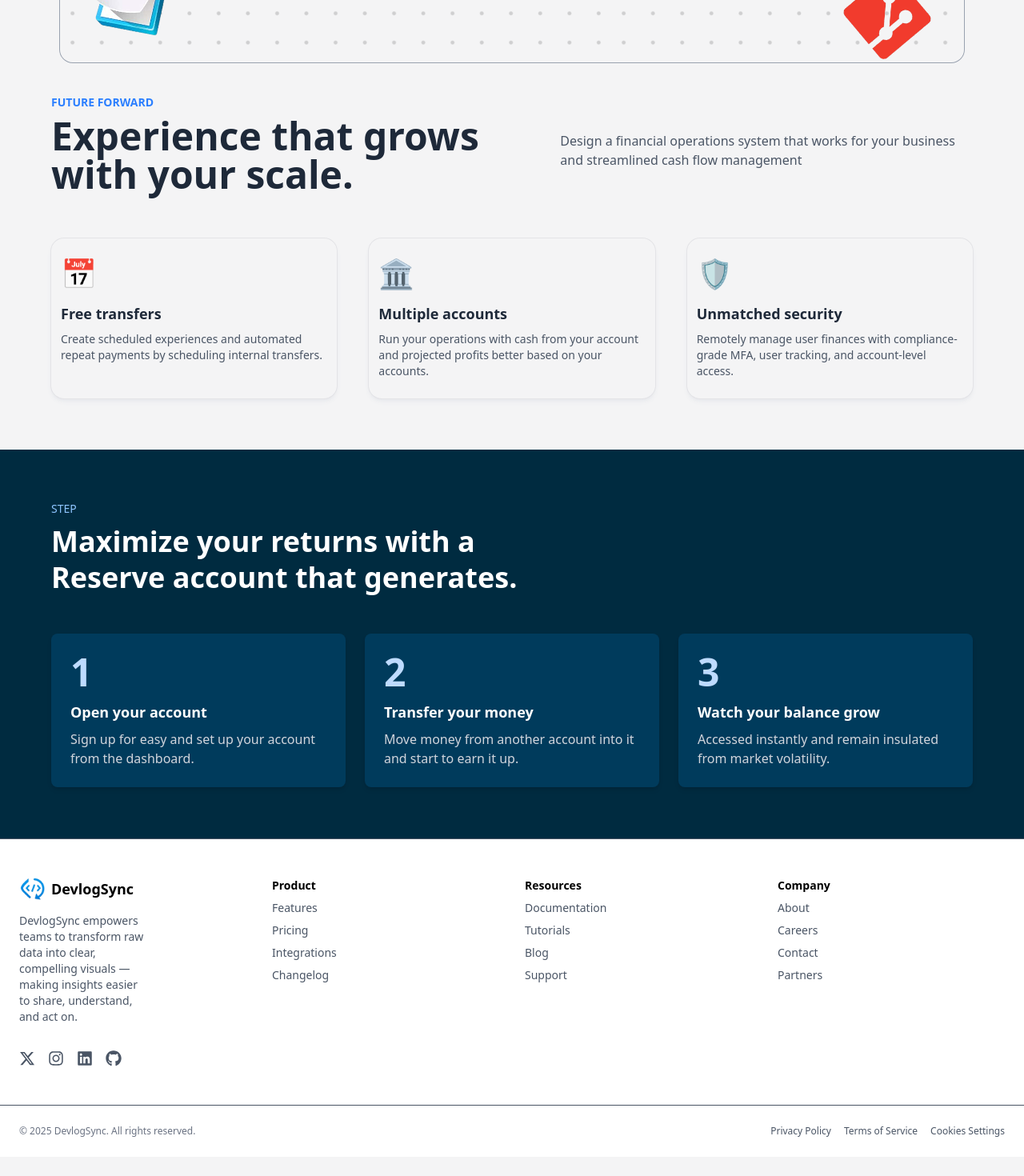
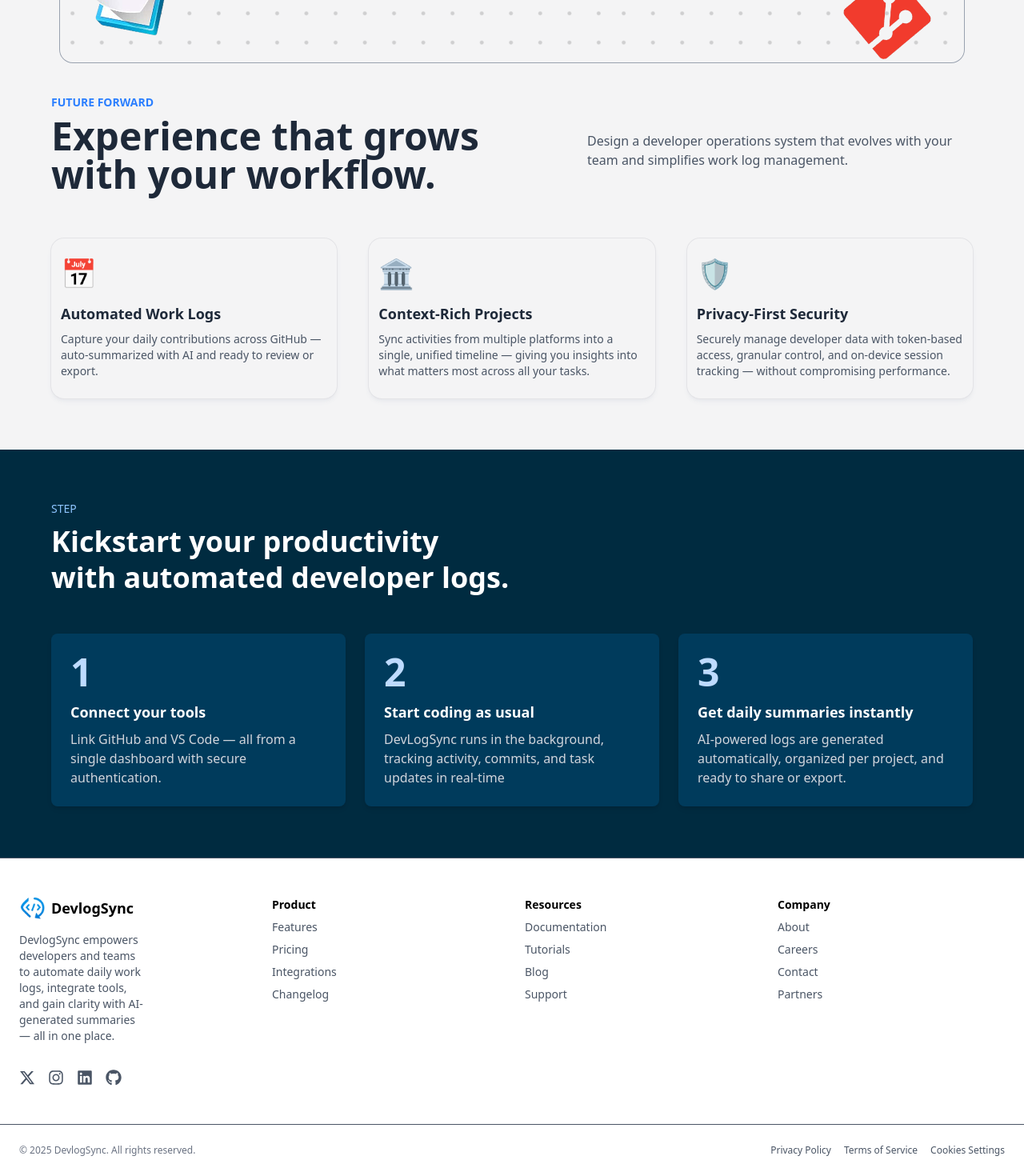
Before and after one commit to SnehansuBehera/devlogSync-frontend, a Next.js app: page / in a window 1280 px wide. Shown: the part 672-2142 px from the top of the page at 80% size. Before the commit the page ends 2118 px from the top, so only its background shows below. Built offline with nearby package versions, Linux system fonts and the light colour scheme.

Commit message:
writeups-fixed

```diff
--- a/src/app/[projectName]/[id]/page.tsx
+++ b/src/app/[projectName]/[id]/page.tsx
@@ -63,13 +63,13 @@
   // const [project, setProject] = useState<ProjectType | null>(null);
   // console.log(project);
 
-  const handleExportLog = async () => {
+  const handleExportLog = async (date: string) => {
     if (!projectId) {
       toast.error("Missing token or project ID");
       return;
     }
-
-    dispatch(generateSummaryAndSendEmail({ projectId }))
+    toast.error(date);
+    dispatch(generateSummaryAndSendEmail({ projectId, date }))
       .unwrap()
       .then(() => {
         toast.success("Daily report exported & emailed successfully!");
@@ -281,7 +281,9 @@
           <div className="flex items-center justify-between">
             <h2 className="text-lg font-semibold mb-1">View Logs</h2>
             <button
-              onClick={handleExportLog}
+              onClick={() =>
+                handleExportLog(new Date().toISOString().split("T")[0])
+              }
               disabled={exportTime}
               className={`rounded-md px-4 py-2 text-white text-sm font-medium transition ${
                 exportTime
@@ -371,7 +373,14 @@
                       day: "numeric",
                     })}
                   </span>
-                  <button className="px-3 py-1 text-sm bg-blue-600 text-white rounded hover:bg-blue-700 transition">
+                  <button
+                    onClick={() =>
+                      handleExportLog(
+                        new Date(log.date).toISOString().split("T")[0]
+                      )
+                    }
+                    className="px-3 py-1 text-sm bg-blue-600 text-white rounded hover:bg-blue-700 transition"
+                  >
                     Export
                   </button>
                 </div>
--- a/src/app/components/About.tsx
+++ b/src/app/components/About.tsx
@@ -2,21 +2,21 @@
   const features = [
     {
       icon: "📅",
-      title: "Free transfers",
+      title: "Automated Work Logs",
       description:
-        "Create scheduled experiences and automated repeat payments by scheduling internal transfers.",
+        "Capture your daily contributions across GitHub — auto-summarized with AI and ready to review or export.",
     },
     {
       icon: "🏛️",
-      title: "Multiple accounts",
+      title: "Context-Rich Projects",
       description:
-        "Run your operations with cash from your account and projected profits better based on your accounts.",
+        "Sync activities from multiple platforms into a single, unified timeline — giving you insights into what matters most across all your tasks.",
     },
     {
       icon: "🛡️",
-      title: "Unmatched security",
+      title: "Privacy-First Security",
       description:
-        "Remotely manage user finances with compliance-grade MFA, user tracking, and account-level access.",
+        "Securely manage developer data with token-based access, granular control, and on-device session tracking — without compromising performance.",
     },
   ];
 
@@ -32,12 +32,12 @@
               Future forward
             </p>
             <h2 className="text-3xl md:text-5xl font-bold mt-2">
-              Experience that grows with your scale.
+              Experience that grows with your workflow.
             </h2>
           </div>
           <p className="text-gray-600 mt-4 max-w-2xl mx-auto ">
-            Design a financial operations system that works for your business
-            and streamlined cash flow management
+            Design a developer operations system that evolves with your team and
+            simplifies work log management.
           </p>
         </div>
 
--- a/src/app/components/Footer.tsx
+++ b/src/app/components/Footer.tsx
@@ -16,23 +16,29 @@
             />
             <span className="text-lg font-semibold text-black">DevlogSync</span>
           </div>
-          <p className="text-gray-600 text-sm w-40">
-            DevlogSync empowers teams to transform raw data into clear,
-            compelling visuals — making insights easier to share, understand,
-            and act on.
+          <p className="text-gray-600 text-xs md:text-sm w-40">
+            DevlogSync empowers developers and teams to automate daily work
+            logs, integrate tools, and gain clarity with AI-generated summaries
+            — all in one place.
           </p>
           {/* Social Icons */}
           <div className="flex gap-4 text-gray-600 text-xl sm:mt-8">
-            <a href="#" aria-label="X">
+            <a href="https://x.com/SnehansuBehera1" aria-label="X">
               <FaXTwitter />
             </a>
-            <a href="#" aria-label="Instagram">
+            <a
+              href="https://www.instagram.com/snehansu_08/"
+              aria-label="Instagram"
+            >
               <FaInstagram />
             </a>
-            <a href="#" aria-label="LinkedIn">
+            <a
+              href="https://www.linkedin.com/in/snehansu-behera-314b17258/"
+              aria-label="LinkedIn"
+            >
               <FaLinkedin />
             </a>
-            <a href="#" aria-label="GitHub">
+            <a href="https://github.com/SnehansuBehera" aria-label="GitHub">
               <FaGithub />
             </a>
           </div>
--- a/src/app/components/Guide.tsx
+++ b/src/app/components/Guide.tsx
@@ -2,21 +2,21 @@
   const steps = [
     {
       number: "1",
-      title: "Open your account",
+      title: "Connect your tools",
       description:
-        "Sign up for easy and set up your account from the dashboard.",
+        "Link GitHub and VS Code — all from a single dashboard with secure authentication.",
     },
     {
       number: "2",
-      title: "Transfer your money",
+      title: "Start coding as usual",
       description:
-        "Move money from another account into it and start to earn it up.",
+        "DevLogSync runs in the background, tracking activity, commits, and task updates in real-time",
     },
     {
       number: "3",
-      title: "Watch your balance grow",
+      title: "Get daily summaries instantly",
       description:
-        "Accessed instantly and remain insulated from market volatility.",
+        "AI-powered logs are generated automatically, organized per project, and ready to share or export.",
     },
   ];
 
@@ -24,8 +24,8 @@
     <section id="guide" className="bg-[#002b40] text-white py-16 px-6 md:px-12">
       <div className="max-w-6xl mx-auto">
         <p className="text-sm text-blue-300 uppercase font-medium mb-2">Step</p>
-        <h1 className="text-2xl md:text-4xl font-semibold mb-10 sm:mb-12 leading-tight">
-          Maximize your returns with a<br /> Reserve account that generates.
+        <h1 className="text-lg md:text-4xl font-semibold mb-6 sm:mb-12 leading-tight">
+          Kickstart your productivity <br /> with automated developer logs.
         </h1>
 
         <div className="grid grid-cols-1 md:grid-cols-3 gap-6">
--- a/src/app/components/Navbar.tsx
+++ b/src/app/components/Navbar.tsx
@@ -44,6 +44,7 @@
         router.push("/");
         localStorage.setItem("accessToken", "");
         localStorage.setItem("refreshToken", "");
+        localStorage.setItem("user", "");
       } else {
         const data = await res.json();
         console.error("Logout failed:", data);
@@ -59,6 +60,11 @@
     const getUser = async () => {
       try {
         const token = localStorage.getItem("accessToken");
+        if (!token) {
+          setAuthenticated(false);
+          setData(null);
+          return;
+        }
         const userString = localStorage.getItem("user");
         let image, username;
         if (userString) {
@@ -74,11 +80,6 @@
         if (image && username) {
           setAuthenticated(true);
           setData({ user: { image } });
-          return;
-        }
-        if (!token) {
-          setAuthenticated(false);
-          setData(null);
           return;
         }
 
--- a/src/app/login/page.tsx
+++ b/src/app/login/page.tsx
@@ -221,27 +221,33 @@
         <div className="max-w-md mx-auto">
           <div className="bg-white/10 backdrop-blur-md p-6 rounded-xl mb-6">
             <p className="text-xl font-medium">
-              “Basement is surprisingly handy for keeping all my business stuff
-              in one place.”
+              “DevLogSync makes it effortless to keep track of my daily
+              development work. Everything I’ve done all synced and summarized
+              automatically.”
             </p>
             <div className="flex items-center mt-4 gap-3 justify-center">
               <Image
-                src="/vercel.svg"
-                className="w-10 h-10 rounded-full border"
+                src="/logo-nav.png"
+                className="w-10 h-10 rounded-full"
                 alt="avatar"
                 width={50}
                 height={50}
               />
-              <div className="text-left">
-                <p className="font-medium">David Miller</p>
-                <p className="text-sm text-white/70">E-commerce Specialist</p>
+              <div
+                onClick={() => router.push("https://github.com/SnehansuBehera")}
+                className="text-left cursor-pointer"
+              >
+                <p className="font-medium">Snehansu Behera</p>
+                <p className="text-sm text-white/70">FullStack Developer</p>
               </div>
             </div>
           </div>
           <div className="bg-white/10 backdrop-blur-md p-4 rounded-xl">
             <p className="text-sm font-semibold tracking-wider">GROWTH</p>
             <p className="text-2xl font-bold mt-1">+21.35%</p>
-            <p className="text-sm text-white/70">last month</p>
+            <p className="text-sm text-white/70">
+              Productivity boost last month
+            </p>
           </div>
         </div>
       </div>
--- a/src/store/thunks/summaryThunks.ts
+++ b/src/store/thunks/summaryThunks.ts
@@ -8,13 +8,13 @@
 
 export const generateSummaryAndSendEmail = createAsyncThunk<
   SummaryResponse,
-  { projectId: string },
+  { projectId: string, date: string },
   { rejectValue: string }
->("summary/generateAndEmail", async ({ projectId }, thunkAPI) => {
+>("summary/generateAndEmail", async ({ projectId, date }, thunkAPI) => {
   try {
     const summaryRes = await axios.post(
       `${process.env.NEXT_PUBLIC_BACKEND_URI}/api/user/aiSummary?projectId=${projectId}`,
-      {},
+      {date},
       {
         headers: {
           Authorization: `Bearer ${localStorage.getItem("accessToken")}`,
@@ -27,7 +27,7 @@
 
     await axios.post(
       `${process.env.NEXT_PUBLIC_BACKEND_URI}/api/summary/send-report/${projectId}`,
-      {},
+      {date},
       {
         headers: {
           Authorization: `Bearer ${localStorage.getItem("accessToken")}`,
```
Also changed, not shown: public/about-img.jpg (added).
